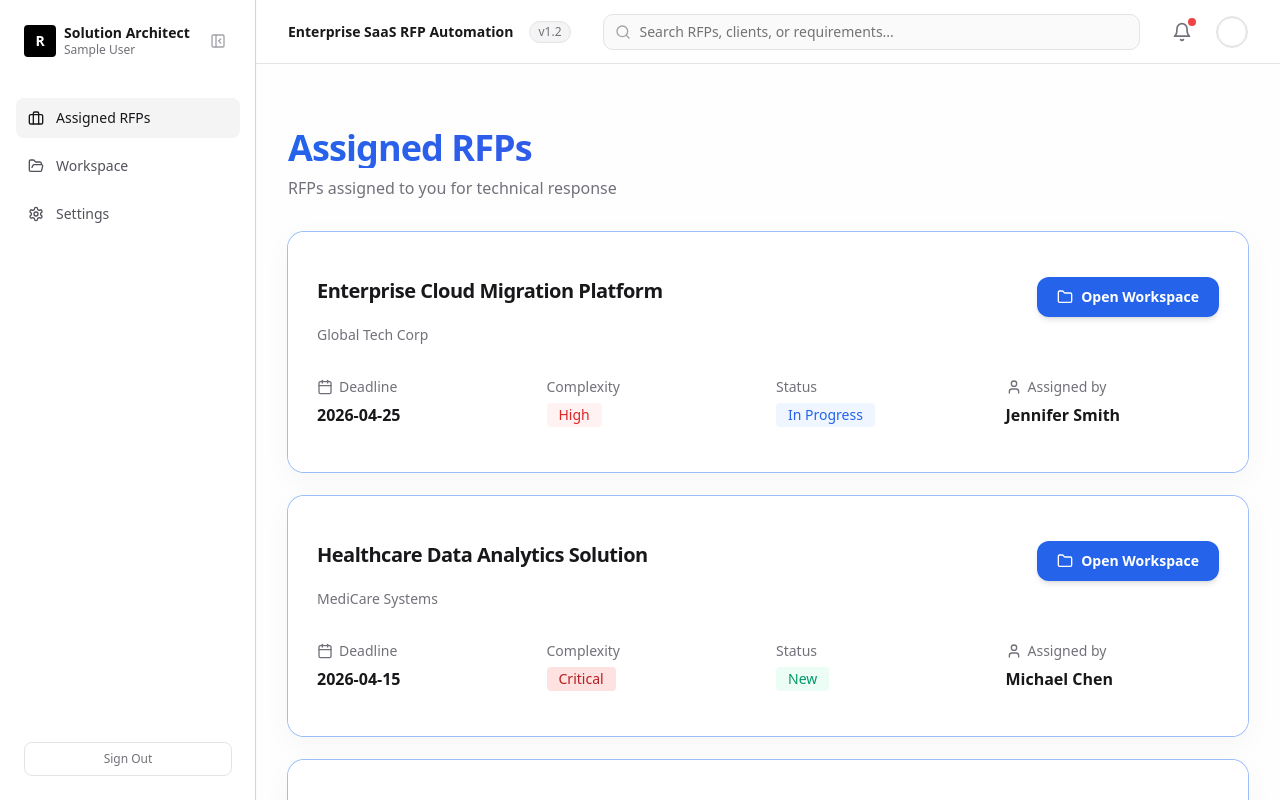
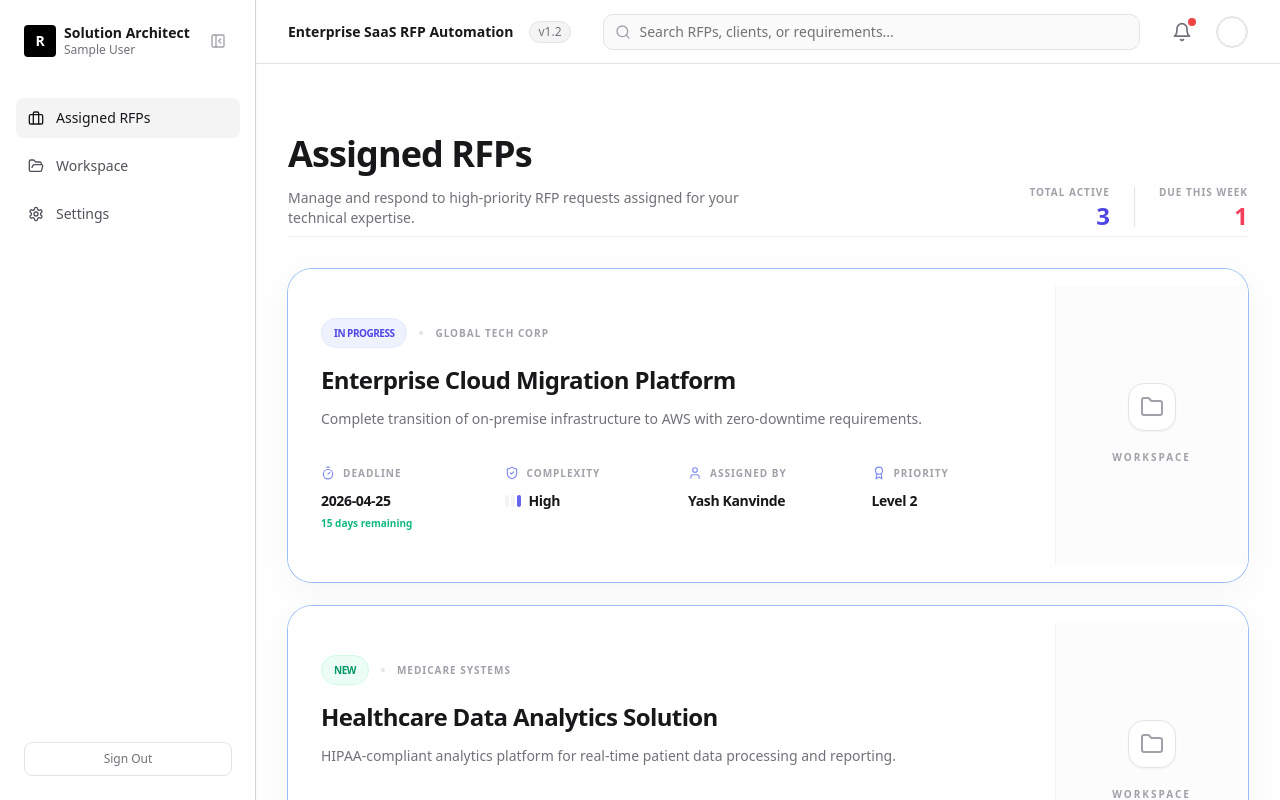
Before and after one commit to vemandhira99/Rfp_poc, a Next.js app in the folder rfp-frontend/: page /dashboard/architect in a window 1280 px wide. Built offline with nearby package versions, Linux system fonts and the light colour scheme; sample sign-in values are in the browser's storage.

Commit message:
frontend ready

```diff
--- a/rfp-frontend/src/app/(auth)/login/page.tsx
+++ b/rfp-frontend/src/app/(auth)/login/page.tsx
@@ -26,8 +26,8 @@ export default function LoginPage() {
 
     // In this simplified version, we use the selected role to determine the user object
     const user = role === 'architect'
-      ? { id: 'u2', name: 'Alex Johnson', initials: 'SA', role: 'architect', email: emailInput || 'alex@company.com' }
-      : { id: 'u1', name: 'Jennifer Smith', initials: 'PM', role: 'pm', email: emailInput || 'jennifer@company.com' }
+      ? { id: 'u2', name: 'Alok Jha', initials: 'AJ', role: 'architect', email: emailInput || 'alok@company.com' }
+      : { id: 'u1', name: 'Yash Kanvinde', initials: 'YK', role: 'pm', email: emailInput || 'yash@company.com' }
 
     localStorage.setItem('rfp_user', JSON.stringify(user))
 
@@ -137,7 +137,7 @@ export default function LoginPage() {
               <Input
                 id="email"
                 type="email"
-                placeholder={role === 'pm' ? 'jennifer@company.com' : 'alex@company.com'}
+                placeholder={role === 'pm' ? 'yash@company.com' : 'alok@company.com'}
                 required
                 className="h-12 border-zinc-200 focus-visible:ring-zinc-900 focus-visible:border-zinc-900 rounded-xl px-4 py-6 text-base font-medium transition-all"
               />
--- a/rfp-frontend/src/app/dashboard/architect/page.tsx
+++ b/rfp-frontend/src/app/dashboard/architect/page.tsx
@@ -1,103 +1,185 @@
 'use client'
 
 import { Card, CardContent } from '@/components/ui/card'
-import { Calendar, User, Folder } from 'lucide-react'
-import { useSearchParams } from 'next/navigation'
+import { Calendar, User, Folder, Award, Timer, ShieldCheck, Zap } from 'lucide-react'
+import { useSearchParams, useRouter } from 'next/navigation'
 import { Suspense } from 'react'
+import { cn } from '@/lib/utils'
 
 function AssignedRfpsContent() {
   const searchParams = useSearchParams()
+  const router = useRouter()
   const q = searchParams.get('q')?.toLowerCase() || ''
 
   const allRfps = [
     {
+      id: "rfp-1",
       title: "Enterprise Cloud Migration Platform",
       client: "Global Tech Corp",
       deadline: "2026-04-25",
+      daysLeft: 15,
       complexity: "High",
-      complexityColor: "bg-red-50 text-red-600",
+      complexityType: "high",
       status: "In Progress",
-      statusColor: "bg-blue-50 text-blue-600",
-      assignedBy: "Jennifer Smith"
+      statusType: "progress",
+      assignedBy: "Yash Kanvinde",
+      description: "Complete transition of on-premise infrastructure to AWS with zero-downtime requirements."
     },
     {
+      id: "rfp-2",
       title: "Healthcare Data Analytics Solution",
       client: "MediCare Systems",
       deadline: "2026-04-15",
+      daysLeft: 5,
       complexity: "Critical",
-      complexityColor: "bg-red-100 text-red-700",
+      complexityType: "critical",
       status: "New",
-      statusColor: "bg-emerald-50 text-emerald-600",
-      assignedBy: "Michael Chen"
+      statusType: "new",
+      assignedBy: "Michael Chen",
+      description: "HIPAA-compliant analytics platform for real-time patient data processing and reporting."
     },
     {
+      id: "rfp-3",
       title: "Retail CX Portal",
       client: "RetailMax",
       deadline: "2026-05-10",
+      daysLeft: 30,
       complexity: "Medium",
-      complexityColor: "bg-orange-50 text-orange-600",
+      complexityType: "medium",
       status: "Review",
-      statusColor: "bg-purple-50 text-purple-600",
-      assignedBy: "Jennifer Smith"
+      statusType: "review",
+      assignedBy: "Yash Kanvinde",
+      description: "Customer experience portal integrating loyalty programs and omnichannel support."
     }
   ]
 
   const rfps = allRfps.filter(rfp => rfp.title.toLowerCase().includes(q) || rfp.client.toLowerCase().includes(q))
 
   return (
-    <div className="space-y-6 pb-10 pt-2 min-h-screen w-full relative">
-      <div className="absolute inset-0 gradient-bg -z-10 rounded-3xl opacity-50 blur-3xl pointer-events-none" />
+    <div className="space-y-8 pb-10 pt-2 min-h-screen w-full relative">
+      <div className="absolute inset-0 gradient-bg -z-10 rounded-3xl opacity-30 blur-3xl pointer-events-none" />
 
+      <div className="flex flex-col md:flex-row md:items-end justify-between gap-6 pb-2 border-b border-zinc-200/50">
         <div>
-        <h1 className="text-4xl font-extrabold tracking-tight text-zinc-900 gradient-text">Assigned RFPs</h1>
-        <p className="text-zinc-500 text-base mt-2 font-medium">RFPs assigned to you for technical response</p>
+          <h1 className="text-4xl font-black tracking-tight text-zinc-900 leading-none mb-4">Assigned RFPs</h1>
+          <p className="text-zinc-500 text-sm font-medium max-w-lg">
+            Manage and respond to high-priority RFP requests assigned for your technical expertise.
+          </p>
+        </div>
+        <div className="flex items-center gap-6">
+          <div className="text-right">
+            <p className="text-[10px] font-black uppercase tracking-widest text-zinc-400 mb-1">Total Active</p>
+            <p className="text-2xl font-black text-indigo-600 leading-none">{rfps.length}</p>
+          </div>
+          <div className="h-10 w-px bg-zinc-200" />
+          <div className="text-right">
+            <p className="text-[10px] font-black uppercase tracking-widest text-zinc-400 mb-1">Due This Week</p>
+            <p className="text-2xl font-black text-rose-500 leading-none">1</p>
+          </div>
+        </div>
       </div>
 
-      <div className="space-y-6 pt-2 relative z-10">
+      <div className="grid grid-cols-1 gap-6 relative z-10">
         {rfps.length === 0 ? (
-          <p className="text-zinc-500 text-sm font-medium">No RFPs match your search "{q}".</p>
+          <div className="py-20 text-center">
+            <div className="w-16 h-16 bg-zinc-50 rounded-2xl flex items-center justify-center mx-auto mb-4 border border-zinc-100">
+               <Search className="w-6 h-6 text-zinc-300" />
+            </div>
+            <p className="text-zinc-500 text-sm font-bold">No RFPs match your search "{q}".</p>
+          </div>
         ) : (
-          rfps.map((rfp, idx) => (
-            <Card key={idx} className="glass-card hover-lift rounded-2xl overflow-hidden shadow-sm">
-              <CardContent className="p-7">
-                <div className="flex justify-between items-start mb-2">
-                  <h2 className="text-xl font-extrabold text-zinc-900 tracking-tight">{rfp.title}</h2>
-                  <button className="bg-[#2563EB] text-white px-5 py-2.5 rounded-xl flex items-center font-bold text-sm hover:bg-blue-700 transition-all shadow-md hover:shadow-blue-500/20">
-                    <Folder className="w-4 h-4 mr-2" />
-                    Open Workspace
-                  </button>
+          rfps.map((rfp) => (
+            <Card key={rfp.id} className="glass-card hover-lift rounded-3xl overflow-hidden border-white/60 group shadow-lg shadow-zinc-200/20">
+              <CardContent className="p-0">
+                <div className="flex flex-col xl:flex-row">
+                  {/* Left Section: Info */}
+                  <div className="flex-1 p-8">
+                    <div className="flex items-center gap-3 mb-4">
+                      <span className={cn(
+                        "px-3 py-1 rounded-full text-[10px] font-black uppercase tracking-tighter",
+                        rfp.statusType === 'new' && "bg-emerald-50 text-emerald-600 border border-emerald-100",
+                        rfp.statusType === 'progress' && "bg-indigo-50 text-indigo-600 border border-indigo-100",
+                        rfp.statusType === 'review' && "bg-amber-50 text-amber-600 border border-amber-100"
+                      )}>
+                        {rfp.status}
+                      </span>
+                      <div className="w-1 h-1 rounded-full bg-zinc-200" />
+                      <span className="text-[10px] font-black text-zinc-400 uppercase tracking-widest">{rfp.client}</span>
                     </div>
-                <p className="text-zinc-500 text-sm mb-8 font-medium">{rfp.client}</p>
 
-                <div className="grid grid-cols-2 md:grid-cols-4 gap-4">
+                    <h2 className="text-2xl font-black text-zinc-900 tracking-tight mb-3 group-hover:text-indigo-600 transition-colors">
+                      {rfp.title}
+                    </h2>
+                    <p className="text-zinc-500 text-sm font-medium leading-relaxed mb-8 max-w-2xl">
+                      {rfp.description}
+                    </p>
+
+                    <div className="grid grid-cols-2 sm:grid-cols-4 gap-8">
                       <div>
-                    <div className="flex items-center text-zinc-500 text-sm mb-1.5">
-                      <Calendar className="w-4 h-4 mr-1.5" />
+                        <div className="flex items-center text-[10px] font-black uppercase tracking-widest text-zinc-400 mb-2">
+                          <Timer className="w-3.5 h-3.5 mr-2 text-indigo-400" />
                           Deadline
                         </div>
-                    <div className="font-semibold text-zinc-900 text-base">{rfp.deadline}</div>
+                        <div className="flex flex-col">
+                          <span className="font-black text-zinc-900 text-sm tracking-tight">{rfp.deadline}</span>
+                          <span className={cn(
+                            "text-[10px] font-bold mt-0.5",
+                            rfp.daysLeft <= 7 ? "text-rose-500" : "text-emerald-500"
+                          )}>
+                            {rfp.daysLeft} days remaining
+                          </span>
+                        </div>
                       </div>
 
                       <div>
-                    <div className="text-zinc-500 text-sm mb-1.5">Complexity</div>
-                    <span className={`inline-flex items-center px-3 py-0.5 rounded text-sm font-medium ${rfp.complexityColor}`}>
-                      {rfp.complexity}
-                    </span>
+                        <div className="flex items-center text-[10px] font-black uppercase tracking-widest text-zinc-400 mb-2">
+                          <ShieldCheck className="w-3.5 h-3.5 mr-2 text-indigo-400" />
+                          Complexity
+                        </div>
+                        <div className="flex items-center gap-2">
+                          <div className="flex gap-0.5">
+                            {[1, 2, 3].map((i) => (
+                              <div key={i} className={cn(
+                                "w-1 h-3 rounded-full",
+                                i === 1 && "bg-indigo-500",
+                                i === 2 && (rfp.complexityType === 'medium' || rfp.complexityType === 'high' || rfp.complexityType === 'critical') ? "bg-indigo-500" : "bg-zinc-100",
+                                i === 3 && (rfp.complexityType === 'high' || rfp.complexityType === 'critical') ? "bg-indigo-500" : "bg-zinc-100"
+                              )} />
+                            ))}
+                          </div>
+                          <span className="font-black text-zinc-900 text-sm tracking-tight">{rfp.complexity}</span>
+                        </div>
                       </div>
 
-                  <div>
-                    <div className="text-zinc-500 text-sm mb-1.5">Status</div>
-                    <span className={`inline-flex items-center px-3 py-0.5 rounded text-sm font-medium ${rfp.statusColor}`}>
-                      {rfp.status}
-                    </span>
+                      <div className="hidden sm:block">
+                        <div className="flex items-center text-[10px] font-black uppercase tracking-widest text-zinc-400 mb-2">
+                          <User className="w-3.5 h-3.5 mr-2 text-indigo-400" />
+                          Assigned by
+                        </div>
+                        <div className="font-black text-zinc-900 text-sm tracking-tight">{rfp.assignedBy}</div>
                       </div>
 
-                  <div>
-                    <div className="flex items-center text-zinc-500 text-sm mb-1.5">
-                      <User className="w-4 h-4 mr-1.5 focus:fill-none" />
-                      Assigned by
+                      <div className="hidden sm:block">
+                        <div className="flex items-center text-[10px] font-black uppercase tracking-widest text-zinc-400 mb-2">
+                          <Award className="w-3.5 h-3.5 mr-2 text-indigo-400" />
+                          Priority
                         </div>
-                    <div className="font-semibold text-zinc-900 text-base">{rfp.assignedBy}</div>
+                        <div className="font-black text-zinc-900 text-sm tracking-tight">Level {rfp.complexityType === 'critical' ? '1' : '2'}</div>
+                      </div>
+                    </div>
+                  </div>
+
+                  {/* Right Section: Action */}
+                  <div className="xl:w-48 bg-zinc-50/50 xl:border-l border-zinc-100 flex items-center justify-center p-6 xl:p-0">
+                    <button
+                      onClick={() => router.push('/dashboard/architect/workspace')}
+                      className="w-full xl:h-full flex xl:flex-col items-center justify-center gap-3 xl:gap-4 text-zinc-400 hover:text-indigo-600 hover:bg-white transition-all group/btn py-4 xl:py-0"
+                    >
+                      <div className="w-12 h-12 rounded-2xl bg-white border border-zinc-200 flex items-center justify-center shadow-sm group-hover/btn:border-indigo-200 group-hover/btn:shadow-indigo-100 group-hover/btn:scale-110 transition-all">
+                        <Folder className="w-6 h-6 group-hover/btn:text-indigo-600 transition-colors" />
+                      </div>
+                      <span className="font-black text-[10px] uppercase tracking-[0.2em] group-hover/btn:text-indigo-600 transition-colors">Workspace</span>
+                    </button>
                   </div>
                 </div>
               </CardContent>
@@ -111,7 +193,7 @@ function AssignedRfpsContent() {
 
 export default function ArchitectDashboard() {
   return (
-    <Suspense fallback={<div>Loading assigned RFPs...</div>}>
+    <Suspense fallback={<div className="font-black text-zinc-400 p-20 text-center uppercase tracking-widest animate-pulse">Initializing Dashboard...</div>}>
       <AssignedRfpsContent />
     </Suspense>
   )
--- a/rfp-frontend/src/app/dashboard/architect/workspace/page.tsx
+++ b/rfp-frontend/src/app/dashboard/architect/workspace/page.tsx
@@ -51,22 +51,22 @@ function WorkspaceDetailContent() {
 
       {/* Main Content Column */}
       <div className="flex-1 min-w-0 pr-6">
-        <div className="flex justify-between items-center mb-10">
-          <div>
-            <h1 className="text-3xl font-black text-zinc-900 tracking-tight leading-none mb-2">Enterprise Cloud Migration Platform</h1>
+        <div className="flex flex-col lg:flex-row lg:items-center justify-between gap-6 mb-10">
+          <div className="max-w-md">
+            <h1 className="text-2xl font-black text-zinc-900 tracking-tight leading-tight mb-2">Enterprise Cloud Migration Platform</h1>
             <p className="text-sm font-medium text-zinc-500">Workspace / Draft V1</p>
           </div>
-          <div className="flex items-center gap-4">
-            <button className="flex items-center gap-2.5 px-5 py-2.5 border border-zinc-200 rounded-xl text-sm font-bold text-zinc-600 hover:bg-zinc-50 bg-white transition-all active:scale-95 shadow-sm">
-              <RefreshCw className="w-4 h-4" />
+          <div className="flex flex-wrap items-center gap-3">
+            <button className="flex items-center gap-2 px-4 py-2 border border-zinc-200 rounded-xl text-xs font-bold text-zinc-600 hover:bg-zinc-50 bg-white transition-all active:scale-95 shadow-sm">
+              <RefreshCw className="w-3.5 h-3.5" />
               Regenerate
             </button>
-            <button className="flex items-center gap-2.5 px-5 py-2.5 border border-zinc-200 rounded-xl text-sm font-bold text-zinc-600 hover:bg-zinc-50 bg-white transition-all active:scale-95 shadow-sm">
-              <Save className="w-4 h-4" />
+            <button className="flex items-center gap-2 px-4 py-2 border border-zinc-200 rounded-xl text-xs font-bold text-zinc-600 hover:bg-zinc-50 bg-white transition-all active:scale-95 shadow-sm">
+              <Save className="w-3.5 h-3.5" />
               Save
             </button>
-            <button className="flex items-center gap-2.5 px-6 py-3 bg-indigo-600 text-white rounded-xl text-sm font-bold shadow-lg shadow-indigo-100 hover:bg-indigo-700 transition-all active:scale-95">
-              <Send className="w-4 h-4" />
+            <button className="flex items-center gap-2.5 px-5 py-2.5 bg-indigo-600 text-white rounded-xl text-xs font-black shadow-lg shadow-indigo-100 hover:bg-indigo-700 transition-all active:scale-95">
+              <Send className="w-3.5 h-3.5" />
               Submit for Review
             </button>
           </div>
--- a/rfp-frontend/src/lib/mocks/rfpData.ts
+++ b/rfp-frontend/src/lib/mocks/rfpData.ts
@@ -69,17 +69,17 @@ export interface User {
 export const MOCK_USERS: User[] = [
   {
     id: 'u1',
-    name: 'Jennifer Smith',
-    initials: 'PM',
+    name: 'Yash Kanvinde',
+    initials: 'YK',
     role: 'pm',
-    email: 'jennifer@company.com',
+    email: 'yash@company.com',
   },
   {
     id: 'u2',
-    name: 'Alex Johnson',
-    initials: 'SA',
+    name: 'Alok Jha',
+    initials: 'AJ',
     role: 'architect',
-    email: 'alex@company.com',
+    email: 'alok@company.com',
   },
 ]
 
@@ -99,8 +99,8 @@ export const MOCK_RFPS: RFP[] = [
     complexity: 'high',
     contractLength: '18 months',
     paymentTerms: 'Net 30',
-    assignedTo: 'Alex Johnson',
-    assignedBy: 'Jennifer Smith',
+    assignedTo: 'Alok Jha',
+    assignedBy: 'Yash Kanvinde',
     daysRemaining: 17,
     description:
       'Full-scale migration of on-premise infrastructure to AWS cloud. Includes data migration, application re-architecture, and staff training across 3 global offices.',
@@ -207,8 +207,8 @@ export const MOCK_RFPS: RFP[] = [
     complexity: 'critical',
     contractLength: '12 months',
     paymentTerms: 'Net 45',
-    assignedTo: 'Alex Johnson',
-    assignedBy: 'Michael Chen',
+    assignedTo: 'Alok Jha',
+    assignedBy: 'Yash Kanvinde',
     daysRemaining: 6,
     description:
       'Build a real-time analytics platform for patient data across 50 hospitals. HIPAA compliance is mandatory.',
@@ -279,8 +279,8 @@ export const MOCK_RFPS: RFP[] = [
     complexity: 'critical',
     contractLength: '24 months',
     paymentTerms: 'Net 30',
-    assignedTo: 'Alex Johnson',
-    assignedBy: 'Jennifer Smith',
+    assignedTo: 'Alok Jha',
+    assignedBy: 'Yash Kanvinde',
     daysRemaining: 11,
     description:
       'Core banking integration with 12 third-party financial systems. PCI-DSS compliance required.',
@@ -357,8 +357,8 @@ export const MOCK_RFPS: RFP[] = [
     complexity: 'medium',
     contractLength: '36 months',
     paymentTerms: 'Net 60',
-    assignedTo: 'Alex Johnson',
-    assignedBy: 'Jennifer Smith',
+    assignedTo: 'Alok Jha',
+    assignedBy: 'Yash Kanvinde',
     daysRemaining: 0,
     description: 'Implementation of smart traffic management and public Wi-Fi infrastructure.',
     strategicFit: 'Long-term government contract with recurring revenue potential.',
@@ -380,8 +380,8 @@ export const MOCK_RFPS: RFP[] = [
     complexity: 'medium',
     contractLength: '12 months',
     paymentTerms: 'Net 30',
-    assignedTo: 'Alex Johnson',
-    assignedBy: 'Jennifer Smith',
+    assignedTo: 'Alok Jha',
+    assignedBy: 'Yash Kanvinde',
     daysRemaining: -5,
     description: 'AI-driven supply chain forecasting and inventory management.',
     strategicFit: 'Strategic retail account, but rejected due to budget constraints.',
@@ -403,8 +403,8 @@ export const MOCK_RFPS: RFP[] = [
     complexity: 'low',
     contractLength: '6 months',
     paymentTerms: 'Upfront',
-    assignedTo: 'Alex Johnson',
-    assignedBy: 'Jennifer Smith',
+    assignedTo: 'Alok Jha',
+    assignedBy: 'Yash Kanvinde',
     daysRemaining: 35,
     description: 'Establishing a private blockchain testbed for cross-border payments.',
     strategicFit: 'Innovative tech play, but on hold pending Series B funding.',
```
Lines whose indentation alone changed are shown as unchanged.
